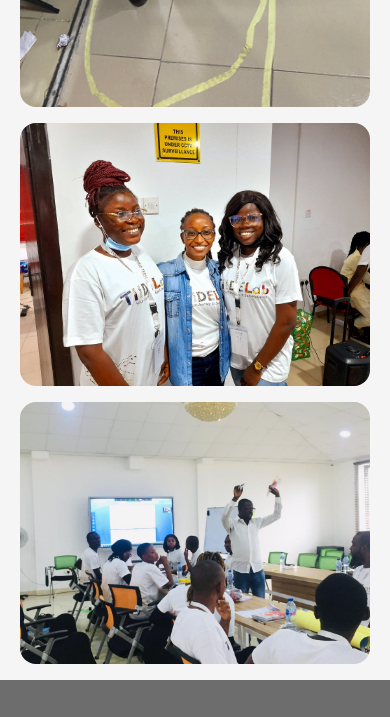
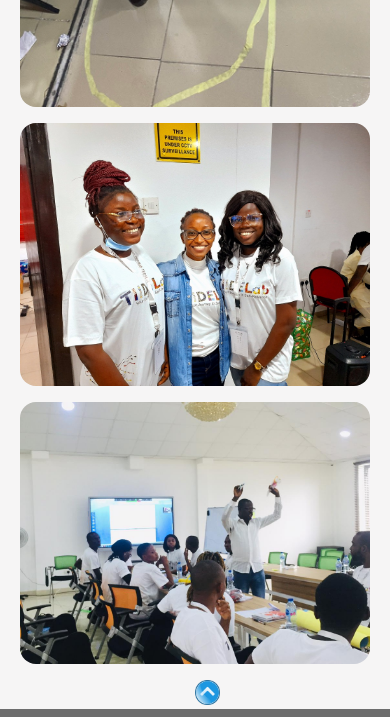
Before and after one commit to dahmie-code/Portfolio, a plain HTML site: page about.html in a window 390 px wide. Shown: the part 5812-6529 px from the top of the page. Drawn offline with nearby package versions, Linux system fonts and the light colour scheme.

Commit message:
modified

```diff
--- a/about.html
+++ b/about.html
@@ -13,6 +13,7 @@
         <header>
             <section id="main">
                 <!--navigation-->
+                <a name="top"></a>
                 <nav>
                 <!--logo--->
                 <a href="#" class="logo">dAmIe</a>
@@ -189,6 +190,12 @@
       </section>
     </main>
 
+    <!-- Back-to-top -->
+    <div id="back-to-top">
+     <a href="#top">
+        <img src="img/arrow-up.png" alt="back to top arrow">
+     </a>
+    </div>
 
         <!-- Footer -->
         <footer>
--- a/style.css
+++ b/style.css
@@ -530,6 +530,13 @@ p {
 	grid-row: 4/5
 }
 
+#back-to-top img {
+	position: relative;
+	left: 95%;
+	height: 40px;
+	width: 40px;
+}
+
 #contact-btn {
 	width: 100%;
 	display: flex;
@@ -935,6 +942,12 @@ footer {
 		display: none;
 	}
 
+    #back-to-top img {
+		position: relative;
+		left: 50%;
+		height: 25px;
+		width: 25px;
+	}
 
 	.p-container {
 		grid-template-columns: 1fr 1fr;
```
Also changed, not shown: contact.html (+7 -0 lines), index.html (+1 -0 lines), work.html (+7 -1 lines), img/arrow-up.png (added).
